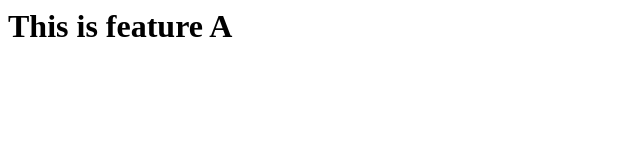
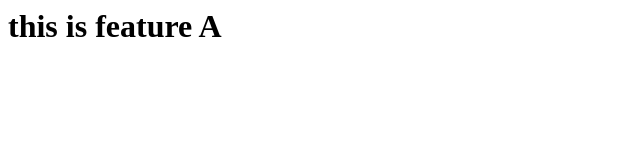
Before and after one commit to fdlhtnhzmh00/belajar-git-remote, a plain HTML site: page a.html in a window 1280 px wide. Shown: the whole page, without its empty margins (0-640 px from the left). Drawn offline with Linux system fonts and the light colour scheme.

Commit message:
add a.html

```diff
--- a/a.html
+++ b/a.html
@@ -1,5 +1,5 @@
 <html>
     <body>
-        <h1>This is feature A</h1>
+        <h1>this is feature A</h1>
     </body>
 </html>
```
